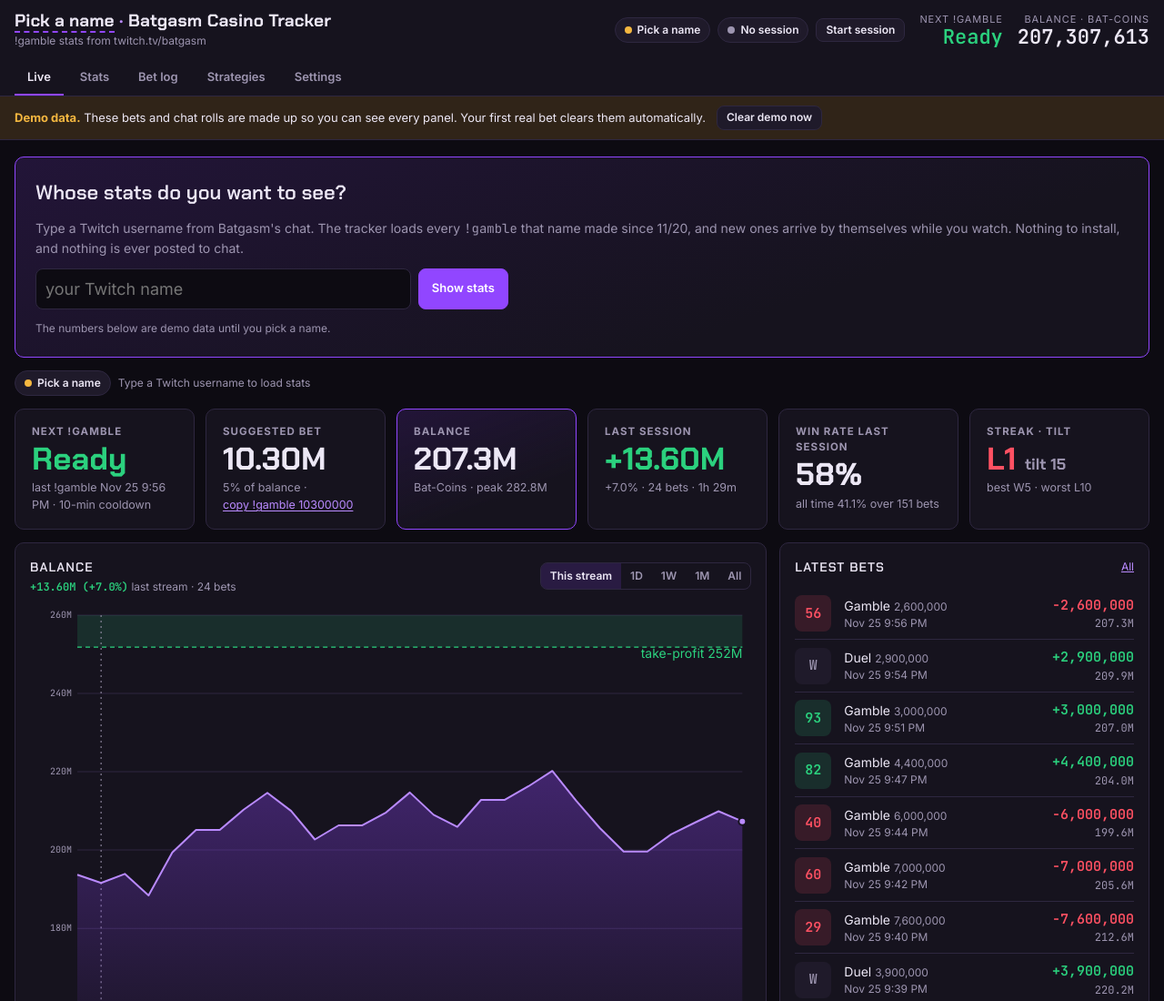
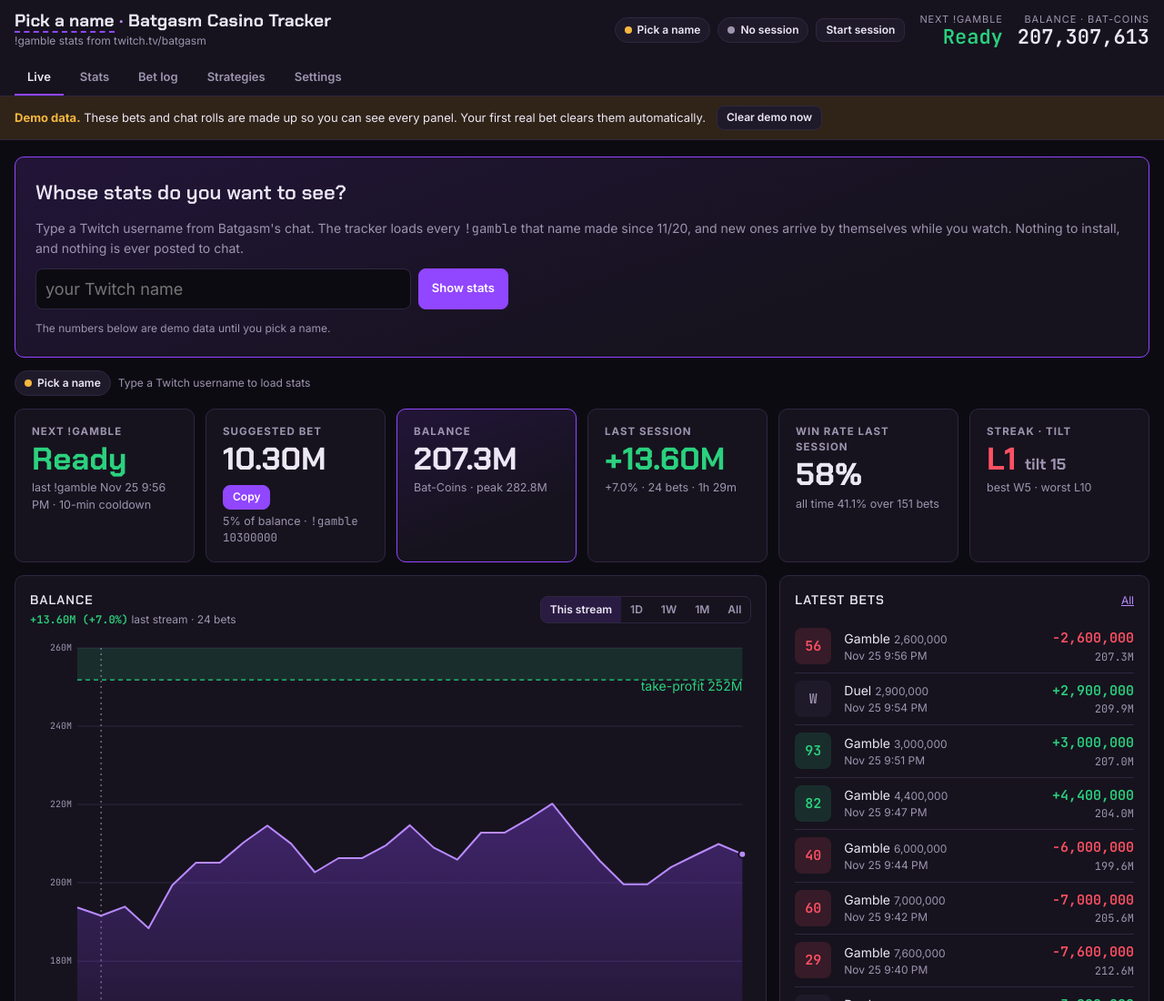
Before and after one commit to Nyte-fyre/batgasm-tracker, a plain HTML site: page index.html in a window 1280 px wide. Shown: the top 1100 px of the page at 91% size. Drawn offline with Linux system fonts and the light colour scheme.

Commit message:
Copy button beside the suggested bet (copies !gamble N, no commas)
Co-Authored-By: Claude Opus 5.5 <noreply@anthropic.com>

```diff
--- a/index.html
+++ b/index.html
@@ -118,6 +118,7 @@ main{padding-block:18px calc(var(--qa-h) + 28px + env(safe-area-inset-bottom,0px
 .hero .v{font-family:var(--f-display);font-size:clamp(24px,2.7vw,38px);white-space:nowrap;font-weight:700;line-height:1.05;font-variant-numeric:tabular-nums;overflow-wrap:anywhere}
 .hero .d{font-size:12.5px;color:var(--muted)}
 .linkbtn{background:none;border:0;padding:0;font:inherit;color:var(--accent-2);cursor:pointer;text-decoration:underline;text-underline-offset:2px}
+.sb-row{display:flex;align-items:center;gap:10px;flex-wrap:wrap}
 .heroes{display:grid;grid-template-columns:repeat(6,minmax(0,1fr));gap:12px}
 @media (max-width:1180px){.heroes{grid-template-columns:repeat(3,minmax(0,1fr))}}
 @media (max-width:560px){.heroes{grid-template-columns:repeat(2,minmax(0,1fr))}}
@@ -1136,7 +1137,7 @@ function viewLive(agg){
   <div class="s12" id="live-cap" style="display:flex;gap:8px;align-items:center;flex-wrap:wrap">${capBlock()}</div>
   <div class="s12 heroes">
   <div class="hero"><span class="k">Next !gamble</span><span class="v cd ready" data-cd>Ready</span><span class="d" data-cd-note>${cdNote()}</span></div>
-  ${(()=>{ const sb=suggestedBet(agg); return `<div class="hero"><span class="k">Suggested bet</span><span class="v" title="${fmt(sb.amount)}">${sb.amount?money(sb.amount):'—'}</span><span class="d">${sb.p}% of balance${sb.amount?` · <button type="button" class="linkbtn" data-act="copy-bet" data-v="${sb.amount}" title="Copy the command so you can paste it into chat yourself">copy !gamble ${sb.amount}</button>`:''}</span>${sb.warn?`<span class="d warnc">${esc(sb.warn)}</span>`:''}</div>`; })()}
+  ${(()=>{ const sb=suggestedBet(agg); return `<div class="hero"><span class="k">Suggested bet</span><span class="sb-row"><span class="v" title="${fmt(sb.amount)}">${sb.amount?money(sb.amount):'—'}</span>${sb.amount?`<button type="button" class="btn sm primary" data-act="copy-bet" data-v="${sb.amount}" title="Copies !gamble ${sb.amount} so you can paste it into chat yourself">Copy</button>`:''}</span><span class="d">${sb.p}% of balance${sb.amount?` · <span class="mono">!gamble ${sb.amount}</span>`:''}</span>${sb.warn?`<span class="d warnc">${esc(sb.warn)}</span>`:''}</div>`; })()}
   <div class="hero accent"><span class="k">Balance</span><span class="v" title="${fmt(agg.balance)}">${money(agg.balance)}</span><span class="d">${esc(S.currencyName)} · peak ${money(agg.peak)}</span></div>
   <div class="hero"><span class="k">${cs?'This session':'Last session'}</span><span class="v ${cls(sref?.net)}">${sref?money(sref.net,true):'—'}</span><span class="d">${sref?`${pctS(sessPct)} · ${sref.n} bets · ${dur(sref.durH)}`:'starts with your next !gamble'}</span></div>
   <div class="hero"><span class="k">Win rate ${cs?'this session':sref?'last session':''}</span><span class="v">${sref&&sref.n?pct(sref.winRate,0):'—'}</span><span class="d">all time ${pct(agg.winRate,1)} over ${fmt(agg.totalBets)} bets</span></div>
```
